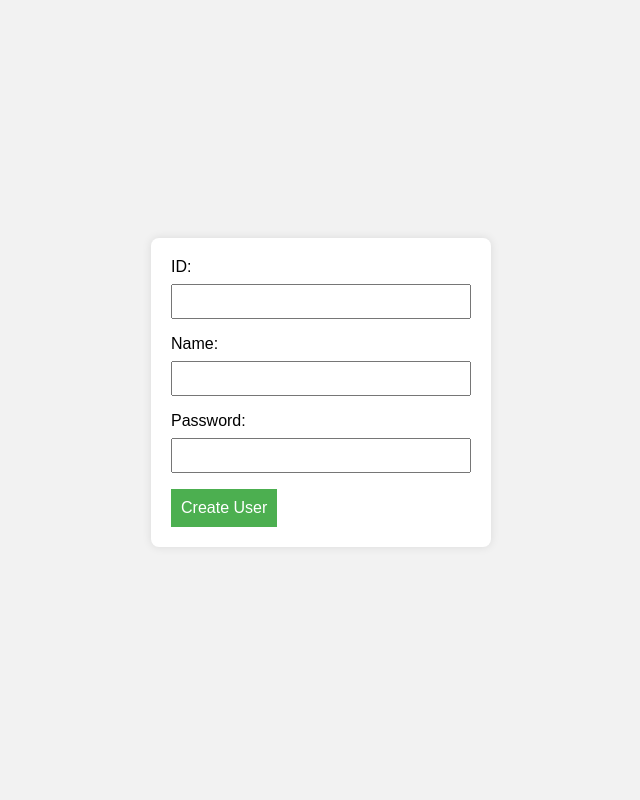
After one commit to victger/JobFinder, a FastAPI app: page /create_user in a window 1280 px wide. The commit adds this page. Shown: the whole page, without its empty margins (319-959 px from the left). Run offline with FastAPI, Linux system fonts and the light colour scheme.

Commit message:
add create user

```diff
--- a/app/db/services/user.py
+++ b/app/db/services/user.py
@@ -1,5 +1,6 @@
 from sqlalchemy.orm import Session
 from fastapi import HTTPException
+from datetime import datetime as dt
 
 from db.schemas.user import User as SUser
 from db.models.user import User as MUser
@@ -12,8 +13,8 @@ def get_user_by_id( db: Session,user_id: str) -> MUser:
     record.id = str(record.id)
     return record
 
-def create_user(db: Session, username:str, password:str) -> MUser:
-    db_post = MUser.User(name=username, password=password)
+def create_user(db: Session, ids:str, username:str, password:str) -> MUser:
+    db_post = MUser(id=ids, username=username, password=password, description="", created_at=dt.now(), updated_at=dt.now())
     db.add(db_post)
     db.commit()
     db.refresh(db_post)
@@ -23,6 +24,5 @@ def create_user(db: Session, username:str, password:str) -> MUser:
 def authentication(db: Session, username:str, password:str) -> bool:
     record = db.query(MUser).filter(MUser.name == username and MUser.password == password).first()
     if not record:
-        raise HTTPException(status_code=404, detail="Username or password may be incorrect")
         return False
     return True
--- /dev/null
+++ b/app/front/templates/create_user.html
@@ -0,0 +1,57 @@
+<html lang="en">
+<head>
+    <style>
+        body {
+            font-family: Arial, sans-serif;
+            margin: 0;
+            padding: 0;
+            background-color: #f2f2f2;
+            display: flex;
+            justify-content: center;
+            align-items: center;
+            height: 100vh;
+        }
+
+        form {
+            background-color: #ffffff;
+            padding: 20px;
+            border-radius: 8px;
+            box-shadow: 0 0 10px rgba(0, 0, 0, 0.1);
+            width: 300px;
+        }
+
+        label {
+            display: block;
+            margin-bottom: 8px;
+        }
+
+        input {
+            width: 100%;
+            padding: 8px;
+            margin-bottom: 16px;
+            box-sizing: border-box;
+        }
+
+        button {
+            background-color: #4CAF50;
+            color: white;
+            border: none;
+            padding: 10px;
+            font-size: 16px;
+            cursor: pointer;
+        }
+    </style>
+</head>
+<body>
+    <form action="/submit_user" method="post">
+        <label for="id">ID:</label>
+        <input type="text" id="id" name="id" required>
+        <label for="name">Name:</label>
+        <input type="text" id="name" name="name" required>
+        <label for="password">Password:</label>
+        <input type="password" id="password" name="password" required>
+
+        <button type="submit">Create User</button>
+    </form>
+</body>
+</html>
--- a/app/main.py
+++ b/app/main.py
@@ -3,8 +3,10 @@ from datetime import timedelta
 from minio import Minio
 from fastapi import FastAPI, File, UploadFile, Form
 from fastapi.responses import HTMLResponse
-from db.services.user import authentication
+from db.services.user import *
 from db.models.db import BaseSQL, engine, DB
+from db.models.user import User
+from typing import Optional
 
 app = FastAPI(
     title="My title",
@@ -25,21 +27,29 @@ async def show_bucket(name: str):
 
 @app.get("/", response_class=HTMLResponse)
 def read_root():
-    file_path = 'front/templates/index.html'
+    file_path = 'front/templates/accueil_content.html'
     with open(file_path, 'r') as file:
         html_content = file.read()
         return HTMLResponse(content=html_content, status_code=200)
 
-@app.post("/authenticate")
-def authenticate(username: str = Form(...),password: str = Form(...)):
-    if authentication(DB,username, password):
+@app.post("/")
+def authenticate(username: str = Form(...), password: str = Form(...)):
+    if authentication(DB, username, password):
         return "OKAY BG"
     else:
-        return "NOT OKAY BG"
+        error_message = "Incorrect password"
+        file_path = 'front/templates/error.html'
+        with open(file_path, 'r') as file:
+            html_content = file.read()
+            return HTMLResponse(content=html_content, status_code=200)
 
-'''@app.get('/error', response_class=HTMLResponse)
-def error():
-    file_path = 'front/templates/index.html'
-    with open(file_path, 'r') as file:
+@app.get('/create_user')
+async def creation():
+    with open('front/templates/create_user.html', 'r') as file:
         html_content = file.read()
-    return HTMLResponse(content=html_content, status_code=200)'''
+    return HTMLResponse(content= html_content, status_code=200)
+
+@app.post('/submit_user')
+async def submit_user(ids:str = Form(...),name: str = Form(...), password: str = Form(...)):
+    create_user(DB, ids, name, password)
+    return "OKAY BG"
--- a/requirements.txt
+++ b/requirements.txt
@@ -7,3 +7,4 @@ minio
 requests
 passlib
 python-dotenv
+datetime
```
Also changed, not shown: app/front/templates/accueil_content.html (+33 -1 lines), app/front/templates/error.html (+40 -3 lines), app/front/templates/index.html (deleted, +0 -51 lines).
